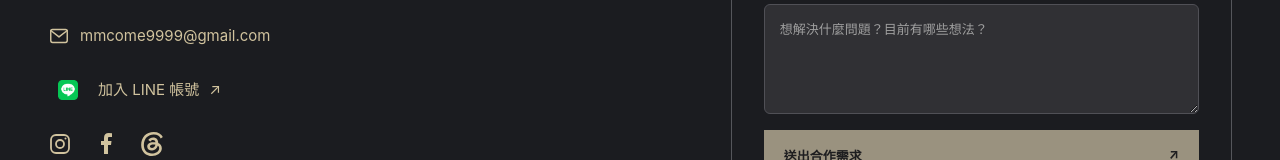
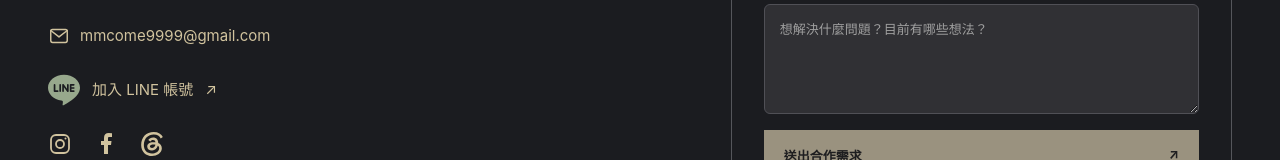
Before and after one commit to zramj/ai-core, a Next.js app: page / in a window 1280 px wide. Shown: the part 7167-7327 px from the top of the page. Built offline with nearby package versions, Linux system fonts and the light colour scheme.

Commit message:
Checkpoint: Contact before alignment polish
Checkpoint: Contact before alignment polish

```diff
--- a/app/page.tsx
+++ b/app/page.tsx
@@ -336,7 +336,7 @@ function Contact({ submitRequest, submissionEnabled = false }: { submitRequest?:
     <div className="reveal"><span className="eyebrow">04 — LET&apos;S START A CONVERSATION</span><h2>你的想法，<br /><span>一起完成。</span></h2><p className="contact-info">正在規劃新網站、想改善既有體驗，或有需要客製化的功能？先留下初步需求，就從這裡開始。</p>
       <div className="contact-details">
         <a className="contact-email" href="mailto:mmcome9999@gmail.com"><svg viewBox="0 0 24 24" fill="none" stroke="currentColor" strokeWidth="1.6" strokeLinecap="round" strokeLinejoin="round" aria-hidden="true" focusable="false"><rect x="3" y="5" width="18" height="14" rx="2" /><path d="m3 6 9 7 9-7" /></svg><span>mmcome9999@gmail.com</span></a>
-        <ContactLink href={contactLinks.line} className="contact-line"><Image className="contact-line-logo" src="/images/icons/line-brand-icon.png" alt="" width={1001} height={1000} unoptimized /><span>加入 LINE 帳號</span><span aria-hidden="true">↗</span></ContactLink>
+        <ContactLink href={contactLinks.line} className="contact-line">{/* LINE brand path: https://github.com/simple-icons/simple-icons/blob/develop/icons/line.svg (CC0). */}<svg className="contact-line-logo" viewBox="0 0 24 24" fill="currentColor" aria-hidden="true" focusable="false"><path d="M19.365 9.863c.349 0 .63.285.63.631 0 .345-.281.63-.63.63H17.61v1.125h1.755c.349 0 .63.283.63.63 0 .344-.281.629-.63.629h-2.386c-.345 0-.627-.285-.627-.629V8.108c0-.345.282-.63.63-.63h2.386c.346 0 .627.285.627.63 0 .349-.281.63-.63.63H17.61v1.125h1.755zm-3.855 3.016c0 .27-.174.51-.432.596-.064.021-.133.031-.199.031-.211 0-.391-.09-.51-.25l-2.443-3.317v2.94c0 .344-.279.629-.631.629-.346 0-.626-.285-.626-.629V8.108c0-.27.173-.51.43-.595.06-.023.136-.033.194-.033.195 0 .375.104.495.254l2.462 3.33V8.108c0-.345.282-.63.63-.63.345 0 .63.285.63.63v4.771zm-5.741 0c0 .344-.282.629-.631.629-.345 0-.627-.285-.627-.629V8.108c0-.345.282-.63.63-.63.346 0 .628.285.628.63v4.771zm-2.466.629H4.917c-.345 0-.63-.285-.63-.629V8.108c0-.345.285-.63.63-.63.348 0 .63.285.63.63v4.141h1.756c.348 0 .629.283.629.63 0 .344-.282.629-.629.629M24 10.314C24 4.943 18.615.572 12 .572S0 4.943 0 10.314c0 4.811 4.27 8.842 10.035 9.608.391.082.923.258 1.058.59.12.301.079.766.038 1.08l-.164 1.02c-.045.301-.24 1.186 1.049.645 1.291-.539 6.916-4.078 9.436-6.975C23.176 14.393 24 12.458 24 10.314" /></svg><span>加入 LINE 帳號</span><span className="contact-line-arrow" aria-hidden="true">↗</span></ContactLink>
         <div className="contact-socials">
           <ContactLink href={contactLinks.instagram} className="contact-social" label="Instagram"><svg viewBox="0 0 24 24" fill="none" stroke="currentColor" strokeWidth="1.8" aria-hidden="true" focusable="false"><rect x="3" y="3" width="18" height="18" rx="5" /><circle cx="12" cy="12" r="4" /><circle cx="17.5" cy="6.5" r="1" fill="currentColor" stroke="none" /></svg></ContactLink>
           <ContactLink href={contactLinks.facebook} className="contact-social" label="Facebook"><svg viewBox="0 0 24 24" fill="currentColor" aria-hidden="true" focusable="false"><path d="M14 22v-9h3l.5-4H14V6.5c0-1.1.3-1.5 1.5-1.5H18V1.3A27 27 0 0 0 14.8 1C11.6 1 10 2.8 10 6v3H7v4h3v9Z" /></svg></ContactLink>
--- a/app/v2.css
+++ b/app/v2.css
@@ -74,15 +74,20 @@ html{scroll-behavior:smooth;scroll-padding-top:88px}body{background:var(--paper)
 .contact-email,.contact-line{display:inline-flex;align-items:center;gap:10px;max-width:100%;text-decoration:none}
 .contact-email svg{width:22px;height:22px;flex-shrink:0}
 .contact-email span{min-width:0;overflow-wrap:anywhere}
-.contact-line{letter-spacing:normal;white-space:nowrap}
-/* Official LINE asset: https://www.line.me/en/logo — clear space is half the icon size. */
-.contact-line-logo{box-sizing:content-box;display:block;width:auto;height:20px;padding:10px;flex-shrink:0}
-@media(max-width:850px){.contact-line-logo{height:40px;padding:20px}}
+.contact-line{letter-spacing:normal;white-space:nowrap;gap:12px;min-height:40px}
+.contact-line-logo{display:block;width:32px;height:auto;flex-shrink:0;color:#97A88C;transition:color .2s ease}
+.contact-line-arrow{display:inline-block;transition:transform .2s ease}
+@media(max-width:850px){.contact-line{min-height:80px}}
 .contact-socials{display:flex;align-items:center;gap:22px}
 .contact-social,.contact-social svg{display:block;width:24px;height:24px}
 .contact-details :is(.contact-email,.contact-line,.contact-social){transition:opacity .2s ease}
 .contact-details :is(.contact-email,.contact-line,.contact-social):hover{opacity:.85}
 .contact-details [aria-disabled="true"]{cursor:default}
+.contact-details .contact-line{transition:color .2s ease}
+.contact-details .contact-line:hover{opacity:1;color:var(--accent-pale)}
+.contact-line:hover .contact-line-logo{color:#ACBCA1}
+.contact-line:hover .contact-line-arrow{transform:translateX(2px)}
+@media(prefers-reduced-motion:reduce){.contact-line:hover .contact-line-arrow{transform:none}}
 
 /* CONTACT layout and browser autofill stay scoped to this form. */
 .contact-form :is(.form-title,.field-wide,.form-send,.form-notice){grid-column:1 / -1}
```
